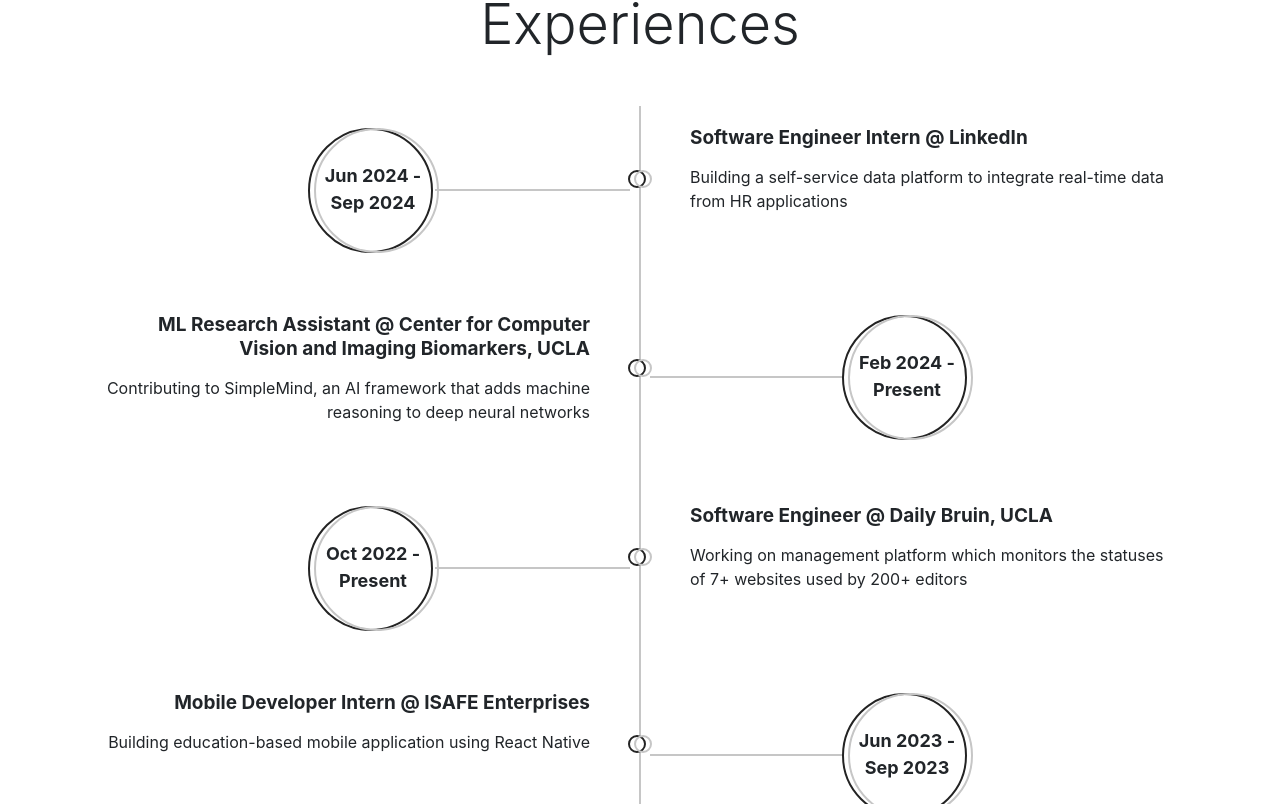
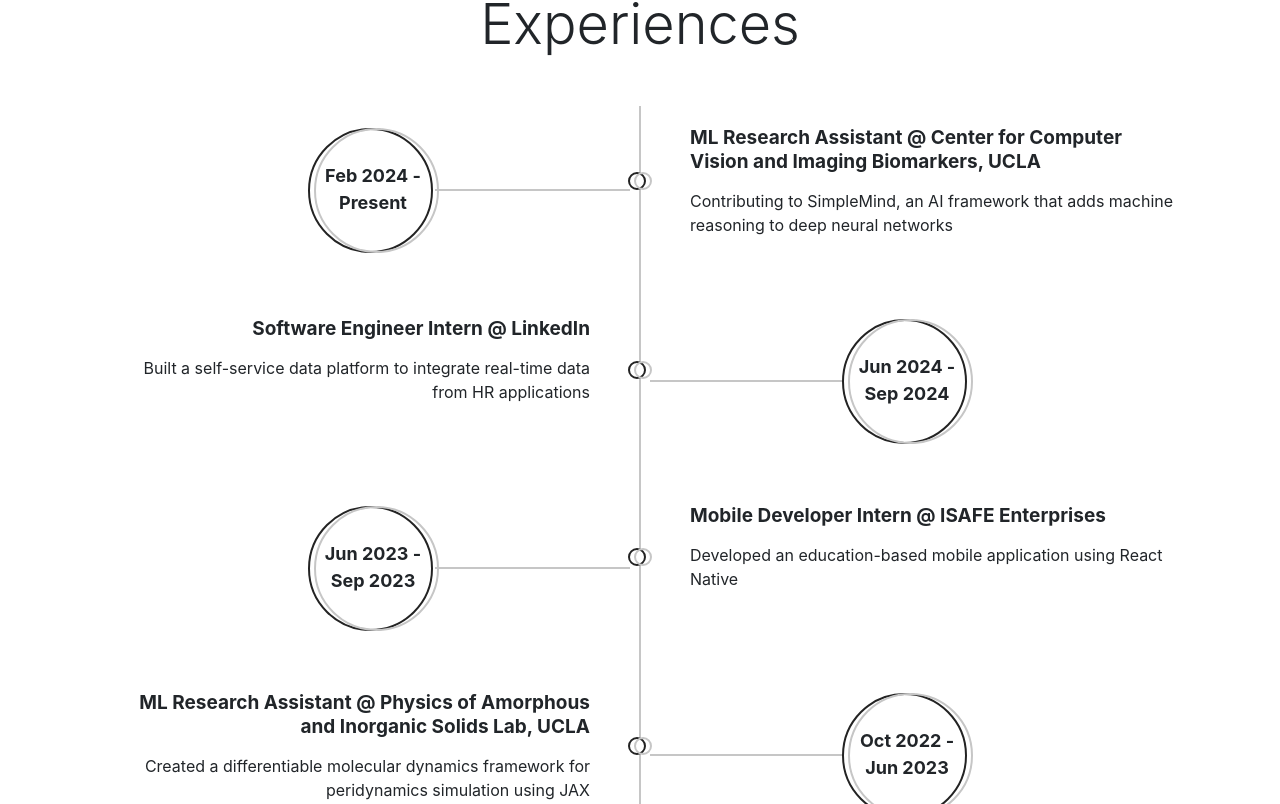
Before and after one commit to g1oom/g1oom.github.io, a React (Create React App) app: page / in a window 1280 px wide. Shown: the part 1376-2180 px from the top of the page. Built offline with nearby package versions, Linux system fonts and the light colour scheme; no server answers.

Commit message:
updated experiences

```diff
--- a/src/editable-stuff/config.js
+++ b/src/editable-stuff/config.js
@@ -127,34 +127,28 @@ const experiences = {
   heading: "Experiences",
   data: [
     {
-      role: 'Software Engineer Intern @ LinkedIn',
-      startDate: 'Jun 2024',
-      endDate: 'Sep 2024',
-      description: 'Building a self-service data platform to integrate real-time data from HR applications',
-    },
-    {
       role: 'ML Research Assistant @ Center for Computer Vision and Imaging Biomarkers, UCLA',
       startDate: 'Feb 2024',
       endDate: 'Present',
       description: 'Contributing to SimpleMind, an AI framework that adds machine reasoning to deep neural networks',
     },
     {
-      role: 'Software Engineer @ Daily Bruin, UCLA',
-      startDate: 'Oct 2022',
-      endDate: 'Present',
-      description: 'Working on management platform which monitors the statuses of 7+ websites used by 200+ editors',
+      role: 'Software Engineer Intern @ LinkedIn',
+      startDate: 'Jun 2024',
+      endDate: 'Sep 2024',
+      description: 'Built a self-service data platform to integrate real-time data from HR applications',
     },
     {
       role: 'Mobile Developer Intern @ ISAFE Enterprises',
       startDate: 'Jun 2023',
       endDate: 'Sep 2023',
-      description: 'Building education-based mobile application using React Native',
+      description: 'Developed an education-based mobile application using React Native',
     },
     {
       role: 'ML Research Assistant @ Physics of Amorphous and Inorganic Solids Lab, UCLA',
       startDate: 'Oct 2022',
       endDate: 'Jun 2023',
-      description: 'Creating a differentiable molecular dynamics framework for peridynamics simulation using JAX',
+      description: 'Created a differentiable molecular dynamics framework for peridynamics simulation using JAX',
     },
     {
       role: 'Software Engineer Intern @ STACS',
```
